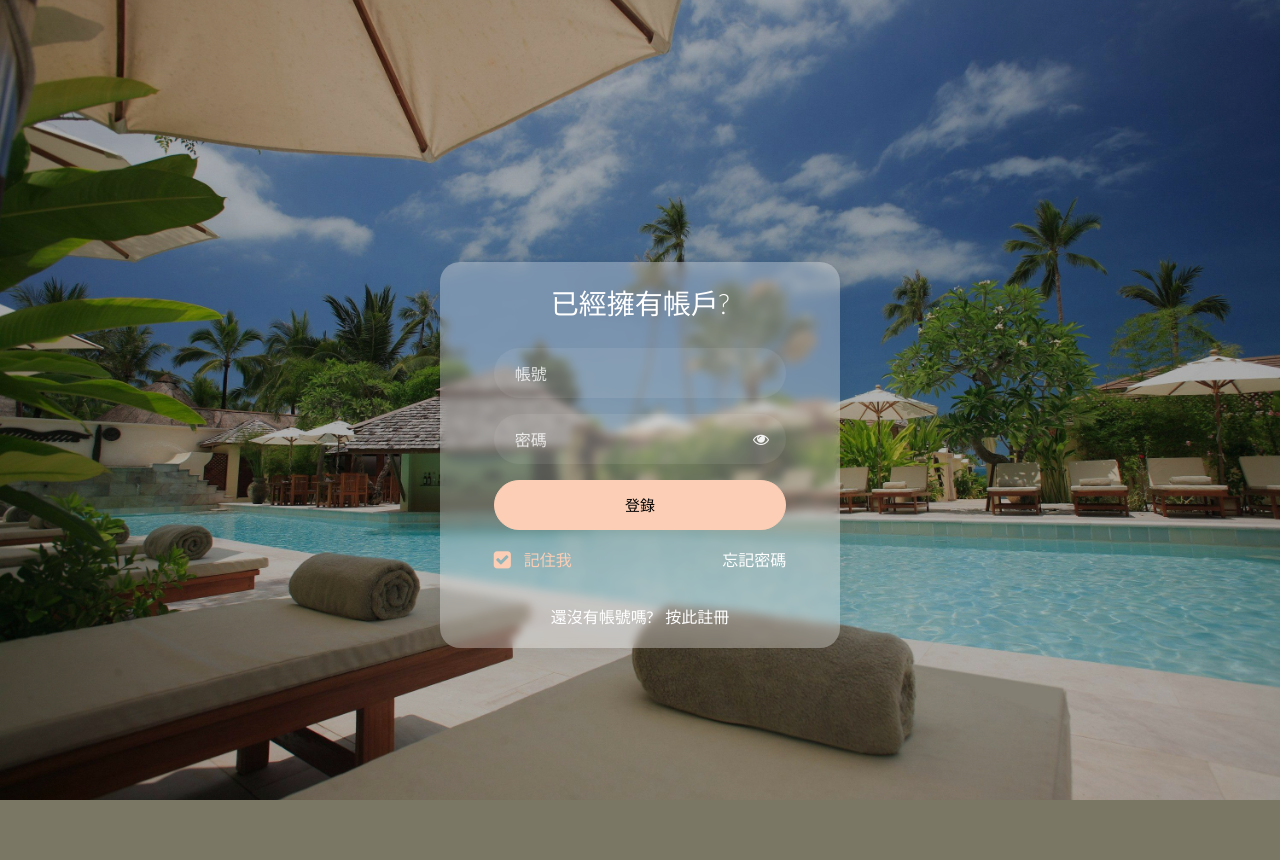
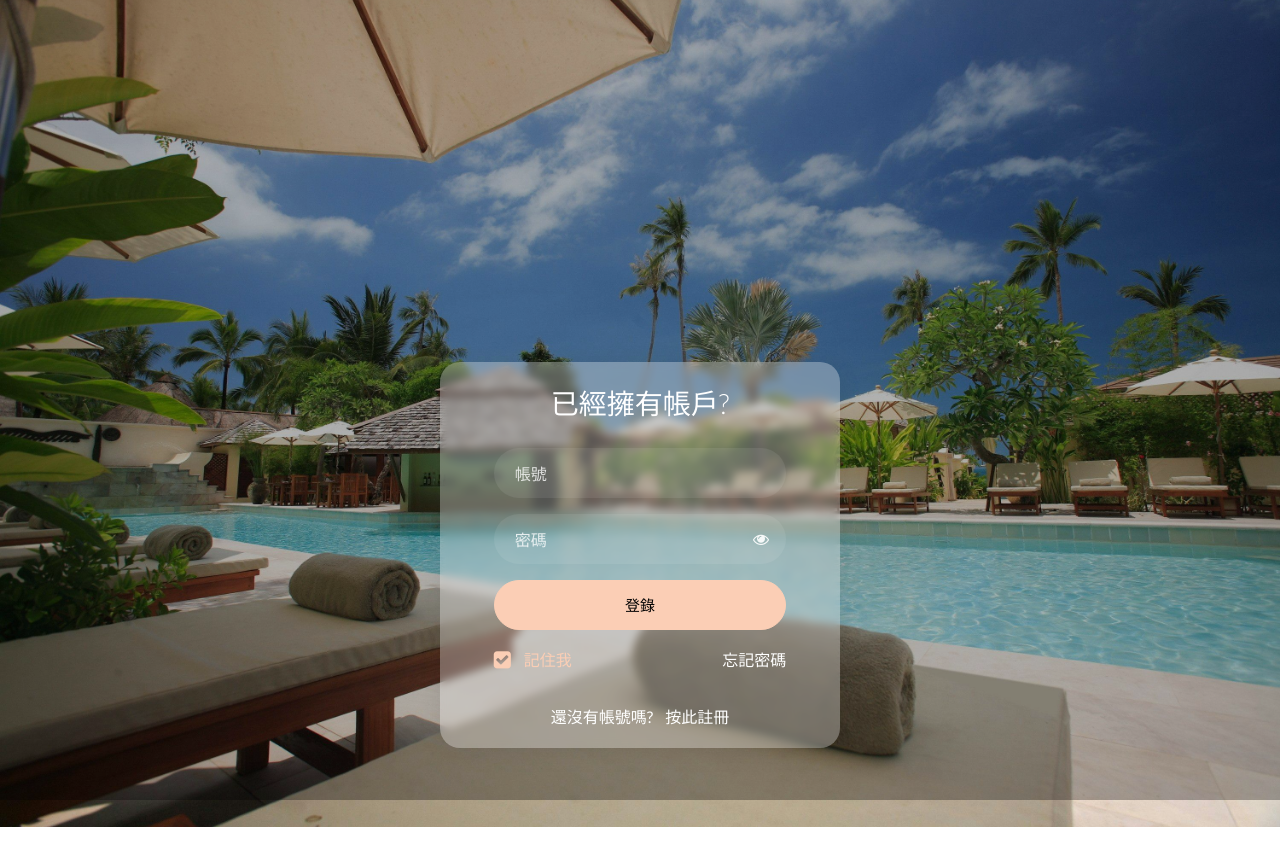
Before and after one commit to smilepaper/DataBaseProject, a PHP site: page / in a window 1280 px wide. Before the commit the page ends 800 px from the top, so only its background shows below. Run offline with PHP 8.4, Linux system fonts and the light colour scheme.

Commit message:
Update index.php

```diff
--- a/index.php
+++ b/index.php
@@ -56,7 +56,7 @@ if ($_SERVER['REQUEST_METHOD'] === 'POST') {
     </head>
     <body class="img js-fullheight" style="background-image: url(images/bg.jpg);">
     <section class="ftco-section">
-        <div class="container" style="max-width: 400px;margin-top: 150px;">
+        <div class="container" style="max-width: 400px;margin-top: 250px;">
             <div class="row justify-content-center">
                 <div class="col-md-11 col-lg-9" style="margin-top: 20px;">
                     <div class="login-wrap p-0">
```
